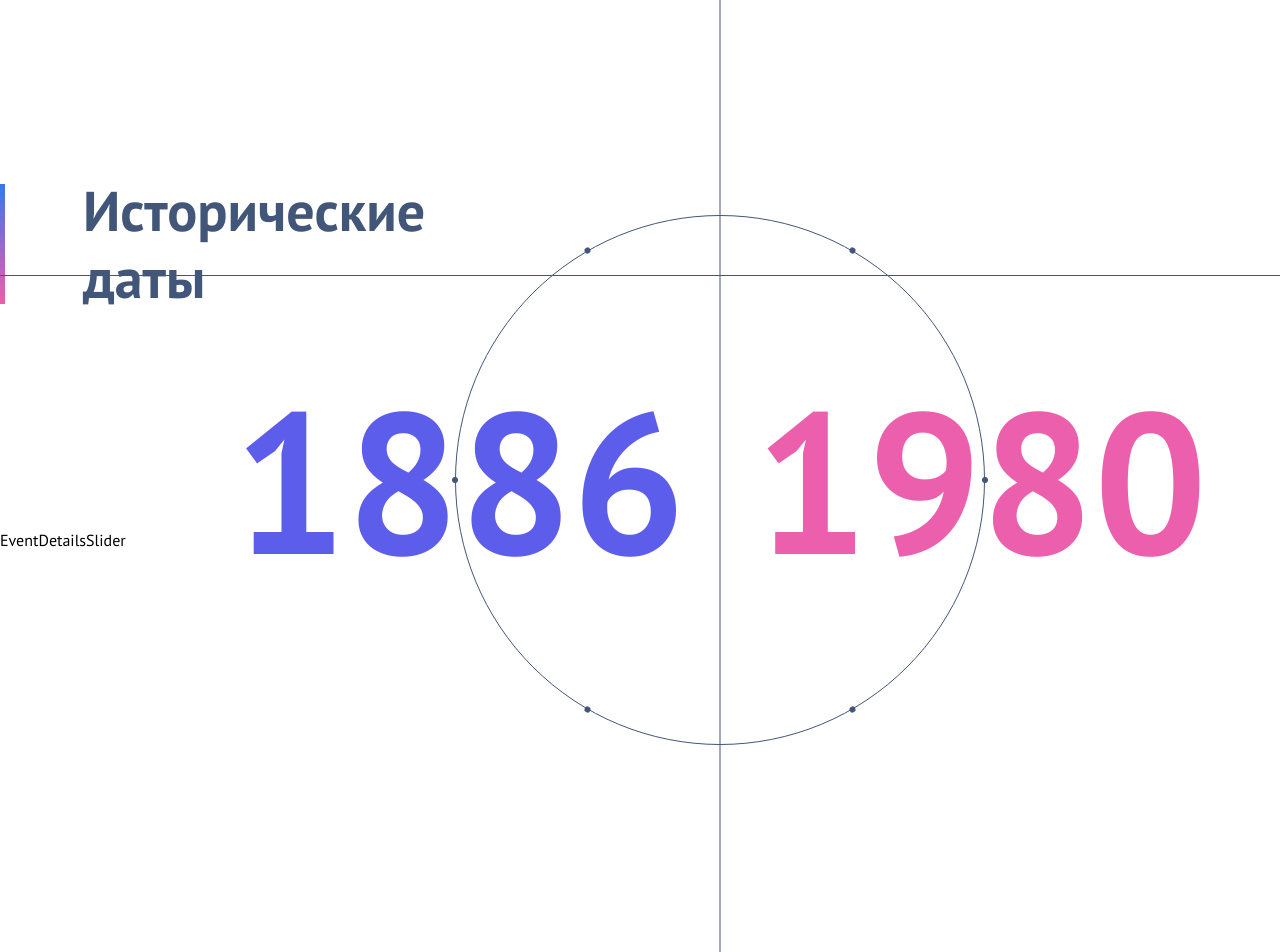
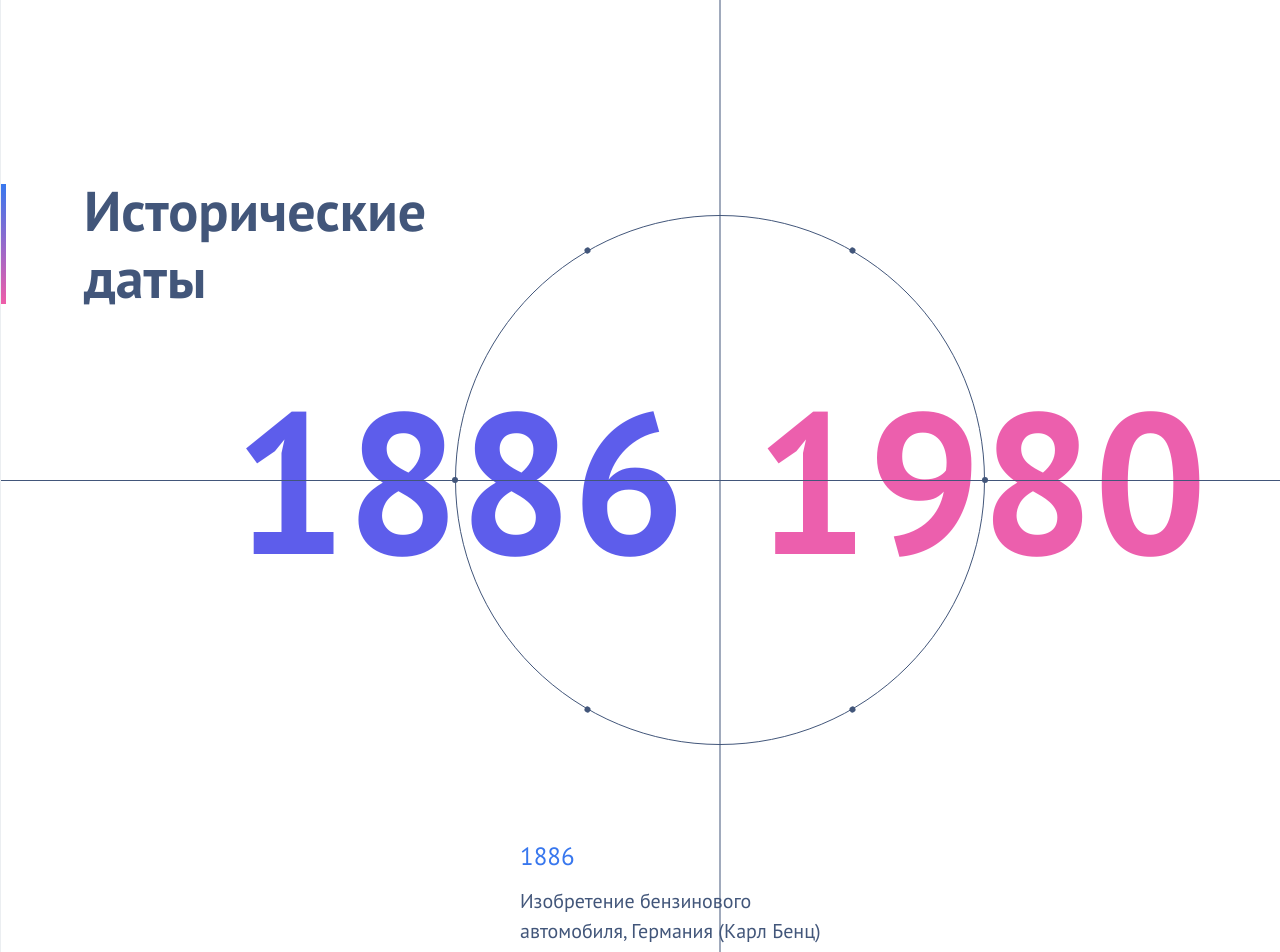
Before and after one commit to bumbu5571/test_task, a React app: page / in a window 1280 px wide. Shown: the top 952 px of the page. Built offline with nearby package versions, Linux system fonts and the light colour scheme.

Commit message:
feat: add component CardHistoricalEvents and fix: all style

```diff
--- a/src/App.tsx
+++ b/src/App.tsx
@@ -8,6 +8,7 @@ const GlobalStyle = createGlobalStyle`
     --gradient-second: #EF5DA8;
     --date-start: #5d5deb;
     --date-end: #ec5fad;
+    --border-opacity: rgba(66, 86, 122, .1);
   }
 
   * {
--- /dev/null
+++ b/src/components/HistoricalEvents/EventDetailsSlider/CardHistoricalEvents.tsx
@@ -0,0 +1,34 @@
+import { historicalEventsData } from "src/lib/data";
+import styled from "styled-components";
+
+const StyledCardHistoricalEvents = styled.div`
+  width: 320px;
+  height: 135px;
+  margin: 0 160px 104px 80px ;
+`;
+
+const StyledCardHeader = styled.header`
+  font-size: 25px;
+  font-weight: 400;
+  line-height: 30px;
+  color: var(--gradient-first)
+`;
+
+const StyledTextHeader = styled.p`
+  margin: 15px 0 0 0;
+  font-size: 20px;
+  font-weight: 400;
+  line-height: 30px;
+  color: var(--contrastText)
+`;
+
+export default function CardHistoricalEvents() {
+const des = historicalEventsData[0][0];
+
+  return (
+    <StyledCardHistoricalEvents>
+      <StyledCardHeader>{des.date}</StyledCardHeader>
+      <StyledTextHeader>{des.description}</StyledTextHeader>
+    </StyledCardHistoricalEvents>
+  )
+}
--- a/src/components/HistoricalEvents/EventDetailsSlider/EventDetailsSlider.tsx
+++ b/src/components/HistoricalEvents/EventDetailsSlider/EventDetailsSlider.tsx
@@ -1,7 +1,8 @@
+import CardHistoricalEvents from "./CardHistoricalEvents";
 
 
 export default function EventDetailsSlider() {
   return (
-    <div>EventDetailsSlider</div>
+    <CardHistoricalEvents></CardHistoricalEvents>
   )
 }
--- a/src/components/HistoricalEvents/HistoricalEvents.tsx
+++ b/src/components/HistoricalEvents/HistoricalEvents.tsx
@@ -9,8 +9,14 @@ import { HistoricalEventsArray } from "src/lib/types";
 
 const StyledHistoricalEvents = styled.div`
   width: 90em;
+  position: relative;
+  display: flex;
+  flex-direction: column;
+  align-items: center;
   margin: 0 auto;
-  position: relative;
+  overflow: hidden;
+  border-left: 1px solid var(--border-opacity);
+  border-right: 1px solid var(--border-opacity);
 `;
 
 export default function HistoricalEvents() {
--- a/src/components/HistoricalEvents/Line/Line.tsx
+++ b/src/components/HistoricalEvents/Line/Line.tsx
@@ -2,7 +2,7 @@ import styled from "styled-components";
 
 export const StyledLine = styled.div<TypeLine>`
   position: absolute;
-  top: 50%;
+  top: 480px;
   width: 100%;
   height: 1px;
   background-color: var(--contrastText);
--- a/src/components/HistoricalEvents/TimePeriodSelector/TimePeriodSelector.tsx
+++ b/src/components/HistoricalEvents/TimePeriodSelector/TimePeriodSelector.tsx
@@ -12,8 +12,8 @@ type TypeStyledDate = {
 
 const StyledCircle = styled.div`
   position: relative;
-  left: 455px;
-  top: 215px;
+  margin-top: 215px;
+  margin-bottom: 96px;
   width: 530px;
   height: 530px;
   border: 1px solid var(--contrastText);
@@ -85,9 +85,9 @@ export default function TimePeriodSelector({numEvents, startEvents, endEvents}:
       <StyledCircle ref={refStyledCircle}>
         {points}
         <StyledEventsDate>
-        <StyledDate position={"start"} >{startEvents}</StyledDate>
-        <StyledDate position={"end"}>{endEvents}</StyledDate>
-      </StyledEventsDate>
+          <StyledDate position={"start"} >{startEvents}</StyledDate>
+          <StyledDate position={"end"}>{endEvents}</StyledDate>
+        </StyledEventsDate>
       </StyledCircle>
     </>
 
--- a/src/components/HistoricalEvents/TimelineHeader/TimelineHeader.tsx
+++ b/src/components/HistoricalEvents/TimelineHeader/TimelineHeader.tsx
@@ -2,10 +2,11 @@ import styled from "styled-components";
 
 const StyledTimelineHeader = styled.header`
   position: absolute;
-  top: 177px;
   display: flex;
   gap: 78px;
   align-items: center;
+  align-self: start;
+  margin-top: 177px;
 `;
 
 const StyledHeaderGradient = styled.div`
```
